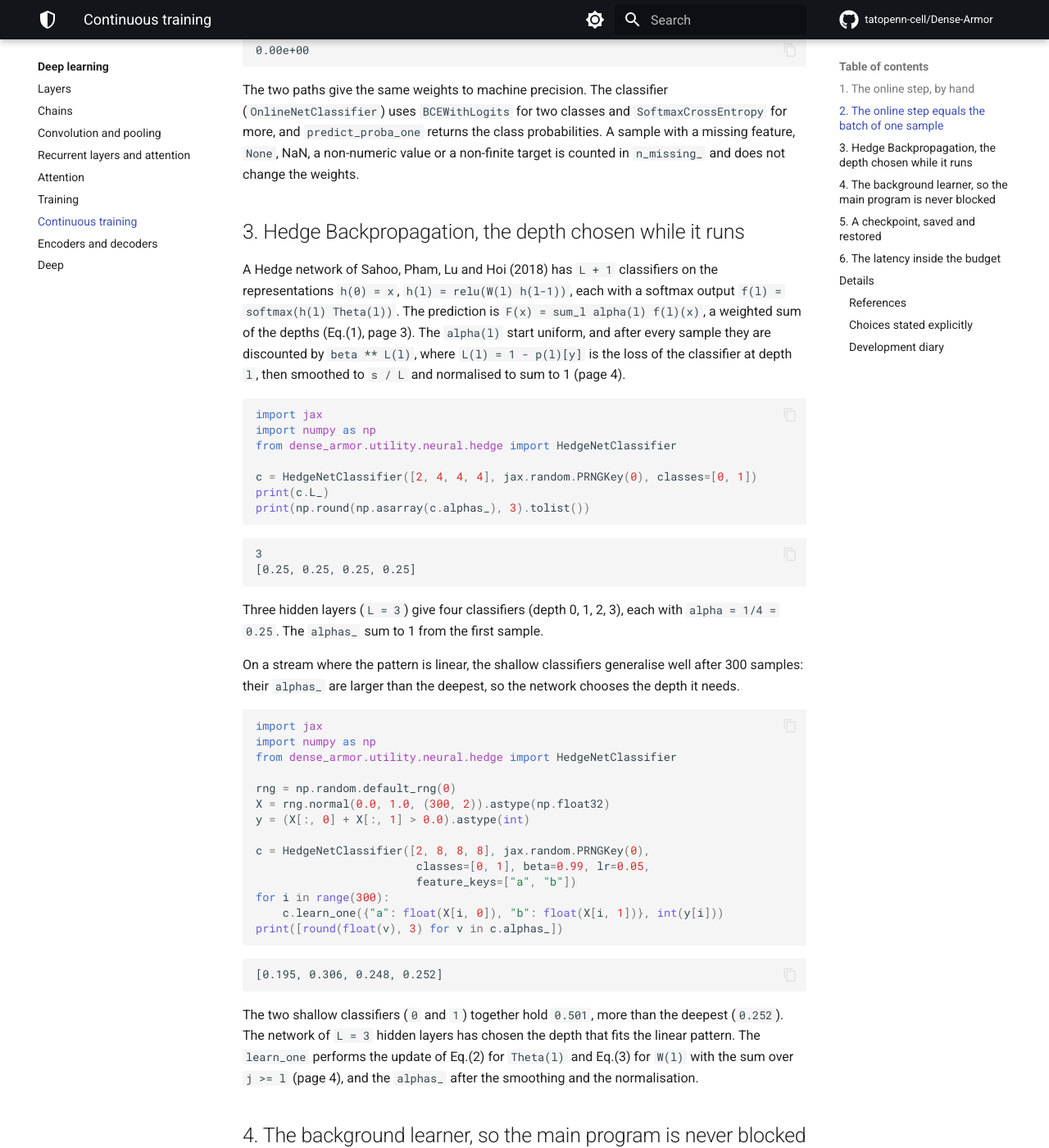
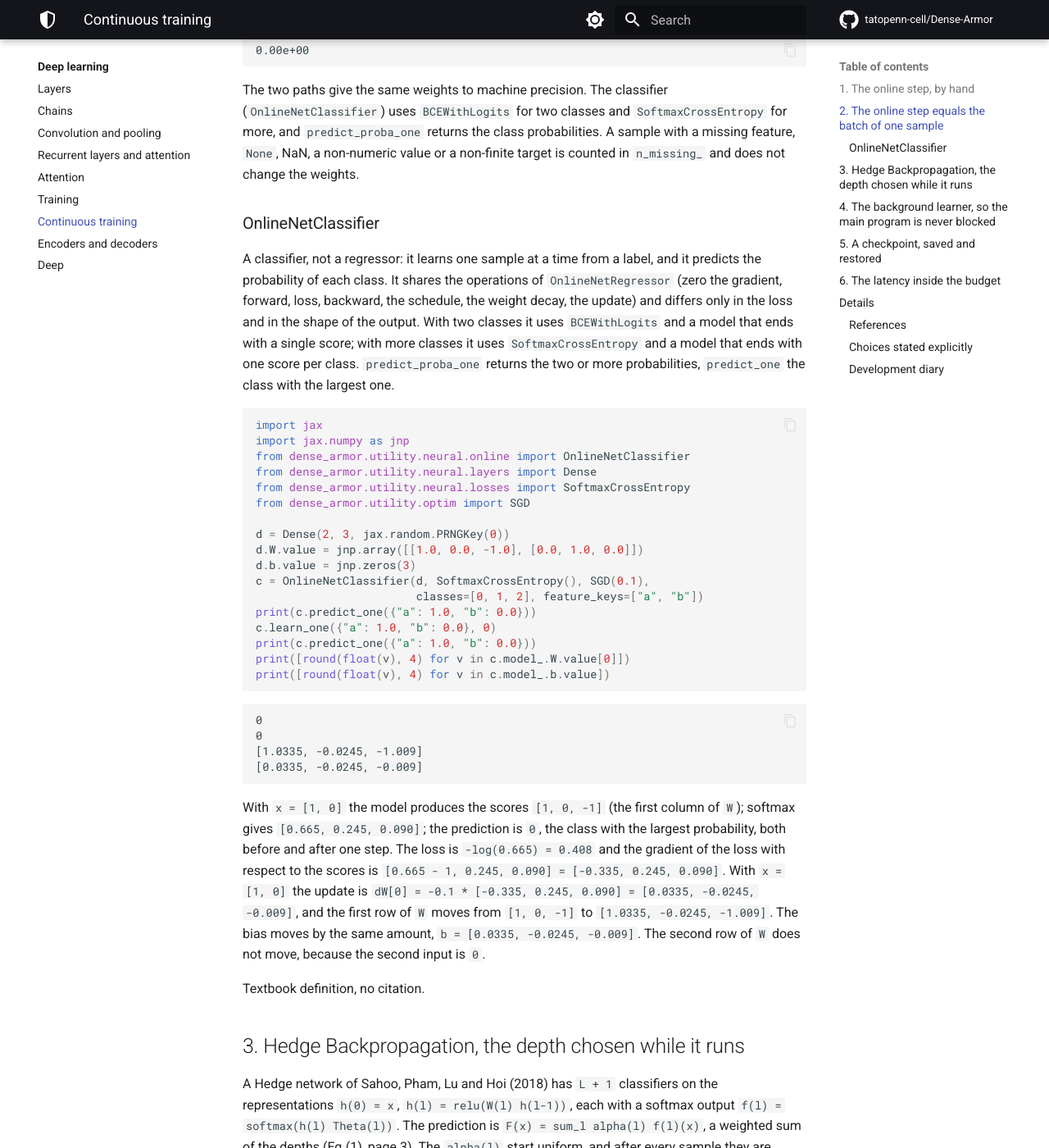
Before and after one commit to tatopenn-cell/Dense-Armor, an MkDocs documentation site: the page built from docs/neural/continuous.md, in a window 1280 px wide and 1400 px high, scrolled down 1954 px. Shown: the whole window at 82% size. Built offline with MkDocs 1.6.1 and Material for MkDocs 9.7.7, drawn with Linux system fonts in a browser that asks for light colours; comment, search, counter and statistics services are not loaded.

Commit message:
taskN08 F: OnlineNetClassifier in docs/neural/continuous.md, CHANGELOG
After the section '## 2. The online step equals the batch of one sample' and before '## 3. Hedge Backpropagation', a section ### OnlineNetClassifier. Same shape as the sections of item B. The example is a Dense(2, 3) with W = [[1, 0, -1], [0, 1, 0]], b = 0, SoftmaxCrossEntropy, SGD(0.1), classes [0, 1, 2]. Hand case: with x = [1, 0] the model produces [1, 0, -1], softmax gives [0.665, 0.245, 0.090], the prediction is class 0 before and after the update; the gradient is [-0.335, 0.245, 0.090], and after one SGD(0.1) step W[0] = [1.0335, -0.0245, -1.009], b = [0.0335, -0.0245, -0.009], the second row of W stays the same because the second input is 0.

CHANGELOG.md: one entry under ## [Unreleased] for the 16 sections of the five pages and for benchmarks/neural/check_examples.py.

Check: check_examples.py -> 16/16 classes OK, 16/16 blocks MATCH, exit 0. mkdocs build --strict -> exit 0.

```diff
--- a/docs/neural/continuous.md
+++ b/docs/neural/continuous.md
@@ -70,6 +70,41 @@ print(f"{d:.2e}")
 
 The two paths give the same weights to machine precision. The classifier (`OnlineNetClassifier`) uses `BCEWithLogits` for two classes and `SoftmaxCrossEntropy` for more, and `predict_proba_one` returns the class probabilities. A sample with a missing feature, `None`, NaN, a non-numeric value or a non-finite target is counted in `n_missing_` and does not change the weights.
 
+
+### OnlineNetClassifier
+
+A classifier, not a regressor: it learns one sample at a time from a label, and it predicts the probability of each class. It shares the operations of `OnlineNetRegressor` (zero the gradient, forward, loss, backward, the schedule, the weight decay, the update) and differs only in the loss and in the shape of the output. With two classes it uses `BCEWithLogits` and a model that ends with a single score; with more classes it uses `SoftmaxCrossEntropy` and a model that ends with one score per class. `predict_proba_one` returns the two or more probabilities, `predict_one` the class with the largest one.
+
+~~~python
+import jax
+import jax.numpy as jnp
+from dense_armor.utility.neural.online import OnlineNetClassifier
+from dense_armor.utility.neural.layers import Dense
+from dense_armor.utility.neural.losses import SoftmaxCrossEntropy
+from dense_armor.utility.optim import SGD
+
+d = Dense(2, 3, jax.random.PRNGKey(0))
+d.W.value = jnp.array([[1.0, 0.0, -1.0], [0.0, 1.0, 0.0]])
+d.b.value = jnp.zeros(3)
+c = OnlineNetClassifier(d, SoftmaxCrossEntropy(), SGD(0.1),
+                        classes=[0, 1, 2], feature_keys=["a", "b"])
+print(c.predict_one({"a": 1.0, "b": 0.0}))
+c.learn_one({"a": 1.0, "b": 0.0}, 0)
+print(c.predict_one({"a": 1.0, "b": 0.0}))
+print([round(float(v), 4) for v in c.model_.W.value[0]])
+print([round(float(v), 4) for v in c.model_.b.value])
+~~~
+
+~~~
+0
+0
+[1.0335, -0.0245, -1.009]
+[0.0335, -0.0245, -0.009]
+~~~
+
+With `x = [1, 0]` the model produces the scores `[1, 0, -1]` (the first column of `W`); softmax gives `[0.665, 0.245, 0.090]`; the prediction is `0`, the class with the largest probability, both before and after one step. The loss is `-log(0.665) = 0.408` and the gradient of the loss with respect to the scores is `[0.665 - 1, 0.245, 0.090] = [-0.335, 0.245, 0.090]`. With `x = [1, 0]` the update is `dW[0] = -0.1 * [-0.335, 0.245, 0.090] = [0.0335, -0.0245, -0.009]`, and the first row of `W` moves from `[1, 0, -1]` to `[1.0335, -0.0245, -1.009]`. The bias moves by the same amount, `b = [0.0335, -0.0245, -0.009]`. The second row of `W` does not move, because the second input is `0`.
+
+Textbook definition, no citation.
 
 ## 3. Hedge Backpropagation, the depth chosen while it runs
 
```
Also changed, not shown: CHANGELOG.md (+3 -0 lines).
